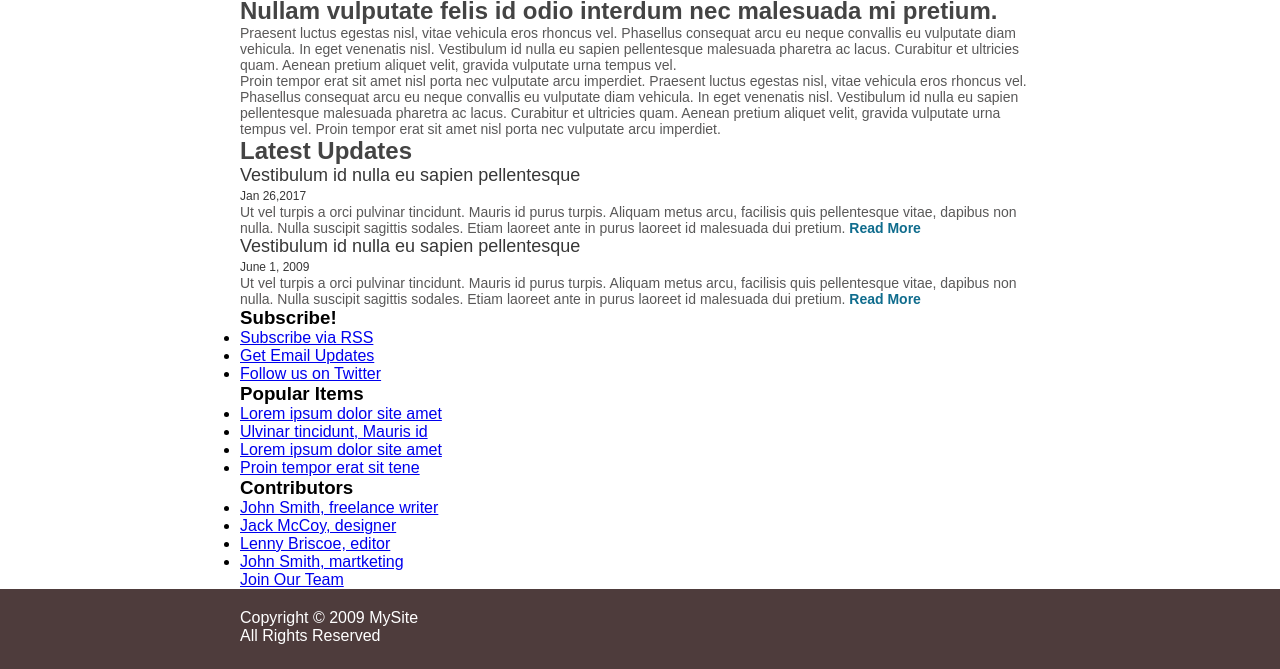
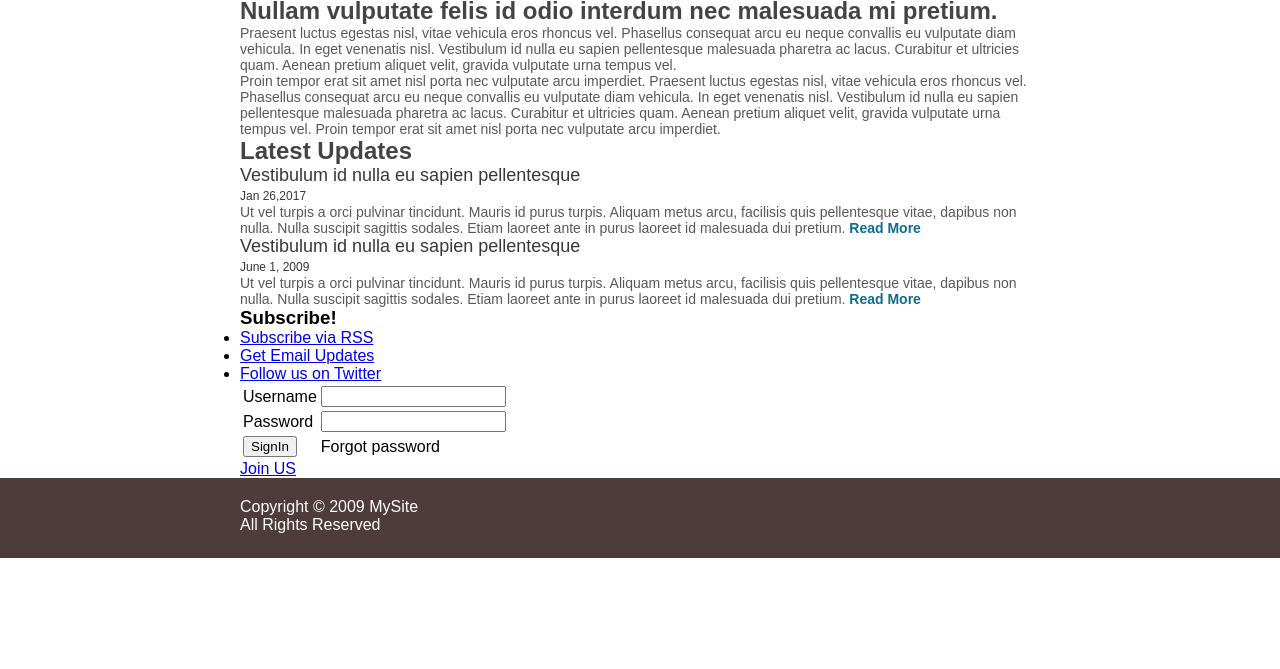
Before and after one commit to Rwarlock/Rwarlock.github.io, a plain HTML site: page index.html in a window 1280 px wide. Shown: the part 261-930 px from the top of the page. After the commit the page ends 819 px from the top, so only its background shows below. Drawn offline with Linux system fonts and the light colour scheme.

Commit message:
Update index.html

```diff
--- a/index.html
+++ b/index.html
@@ -61,26 +61,28 @@
                         <li><a href="#">Follow us on Twitter</a></li>
                     </ul>
                 </div>
-                <div id="popular">
-                    <h3>Popular Items</h3>
-                    <ul>
-                        <li><a href="#">Lorem ipsum dolor site amet</a></li>
-                        <li><a href="#">Ulvinar tincidunt, Mauris id</a></li>
-                        <li><a href="#">Lorem ipsum dolor site amet</a></li>
-                        <li><a href="#">Proin tempor erat sit tene</a></li>
-                    </ul>
+								<div id="form">
+									<form action="123">
+									<table>
+										<tr>
+											<td>Username</td>
+											<td><input type="text" name="username"></td>
+										</tr>
+										<tr>
+											<td>Password</td>
+											<td><input type="password" name="password"></td>
+										</tr>
+										<tr>
+											<td><input type="submit" value="SignIn" name="Sign In"></td>
+											<td>Forgot password</td>
+										</tr>
+									</table>
+								</form>
+                    <a href="#">Join US</a>
                 </div>
-                <div id="contributors">
-                    <h3>Contributors</h3>
-                    <ul>
-                        <li><a href="#">John Smith, freelance writer</a></li>
-                        <li><a href="#">Jack McCoy, designer</a></li>
-                        <li><a href="#">Lenny Briscoe, editor</a></li>
-                        <li><a href="#">John Smith, martketing</a></li>
-                    </ul>
-                    <a href="#">Join Our Team</a>
-                </div>
+							</div>
 			</div><!--end sidebar-->
+			<div style="clear:both"></div>
 
   </div><!--end container-->
 </div><!--end main-->
```
